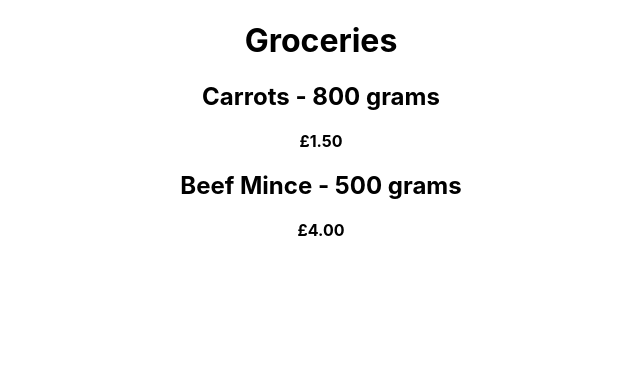
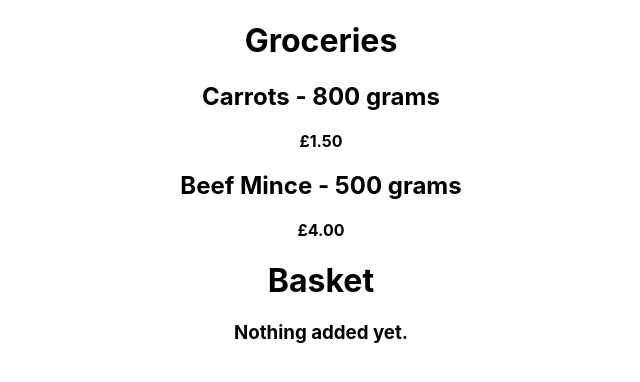
Before and after one commit to jmsclrk/smart-basket-web-app, a React (Create React App) app: page / in a window 1280 px wide. Shown: the top 382 px of the page, without its empty margins (319-959 px from the left). Built offline with nearby package versions, Linux system fonts and the light colour scheme.

Commit message:
Basket component renders as a child of App component

```diff
--- a/src/App.js
+++ b/src/App.js
@@ -3,11 +3,13 @@ import './App.css';
 
 import GroceryList from './components/grocery-list';
 import GroceryDetails from './components/grocery-details';
+import Basket from './components/basket';
 import { testMultiGroceryList } from './components/config/test-groceries';
 
 
 function App() {
   const [selectedGrocery, setSelectedGrocery] = useState(null)
+  const [basketItems, setBasketItems] = useState([])
 
   const selectGrocery = (grocery) => {
     setSelectedGrocery(grocery)
@@ -29,8 +31,8 @@ function App() {
           groceries={testMultiGroceryList}
           selectGrocery={selectGrocery}
         />
-
       )}
+      <Basket items={basketItems}/>
   </div>
   );
 }
```
